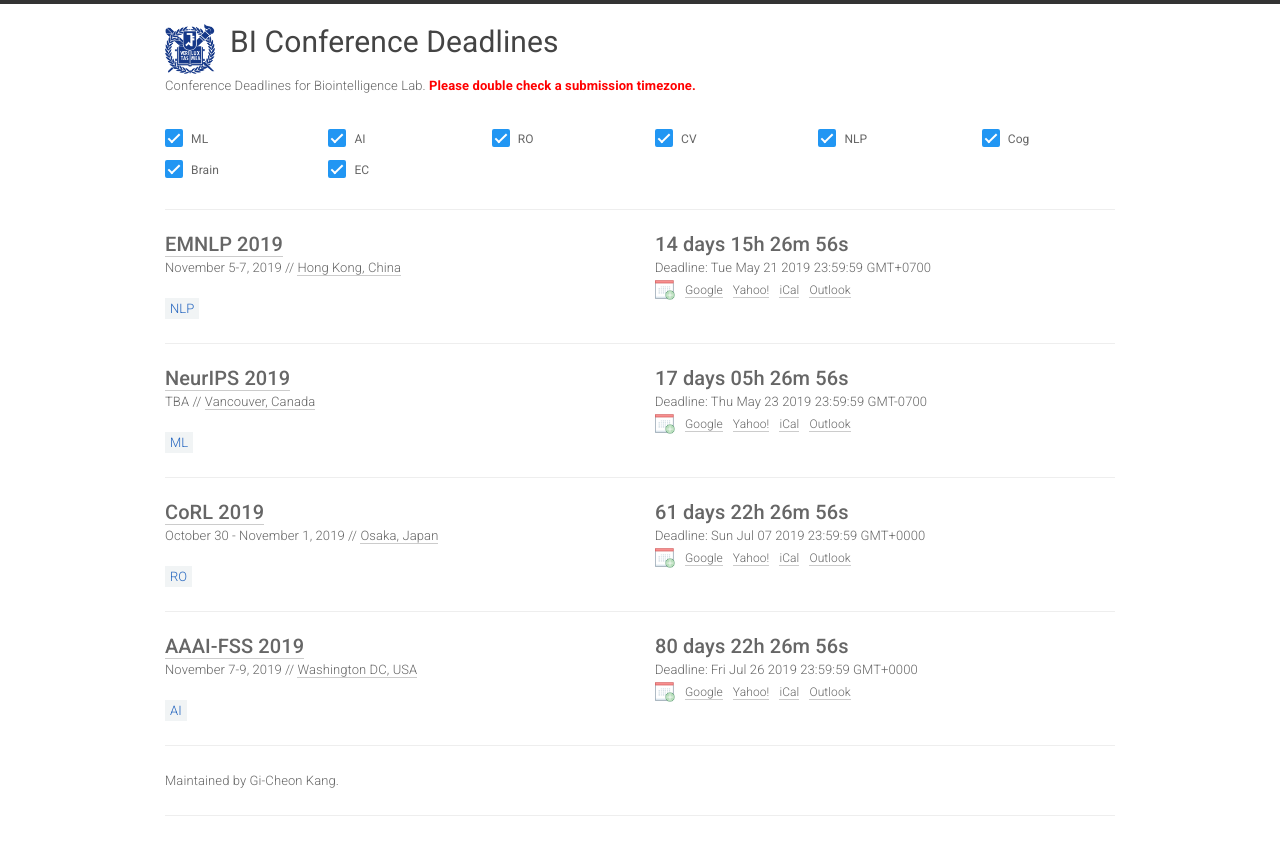
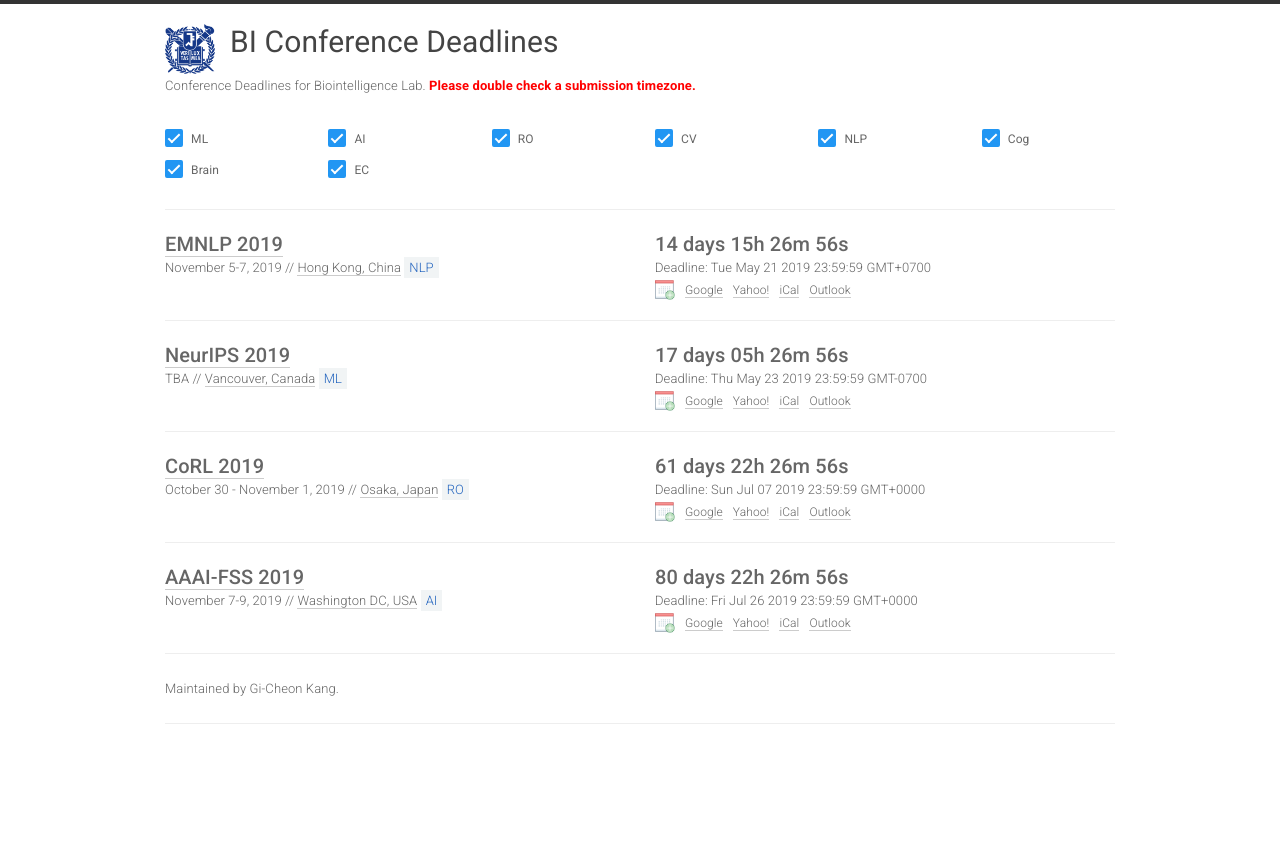
Before and after one commit to biconf/biconf.github.io, a Jekyll site: the page built from index.html, in a window 1280 px wide. Shown: the top 855 px of the page. Built offline with Jekyll 4.4.1, drawn with Linux system fonts in a browser that asks for light colours; nearby versions of some CDN libraries.

Commit message:
Update home.html

```diff
--- a/_layouts/home.html
+++ b/_layouts/home.html
@@ -62,6 +62,7 @@
                   <a class="conf-title" href="{{conf.link}}">{{conf.name}} {{conf.year}}</a>
                   <div class="meta">
                     {{conf.date}} // <a href="http://maps.google.com/?q={{conf.place}}">{{conf.place}}</a>
+                  <span data-sub="{{conf.sub}}" class="conf-sub"></span>
                   </div>
               </div>
               <div class="col-xs-12 col-sm-6">
@@ -73,11 +74,6 @@
                 </div>
                 <div class="calendar"></div>
               </div>
-          </div>
-          <div class="row">
-            <div class="col-xs-12">
-              <span title="Click to only show {{conf.sub}} conferences" data-sub="{{conf.sub}}" class="conf-sub"></span>
-            </div>
           </div>
           <hr>
         </div>
```
